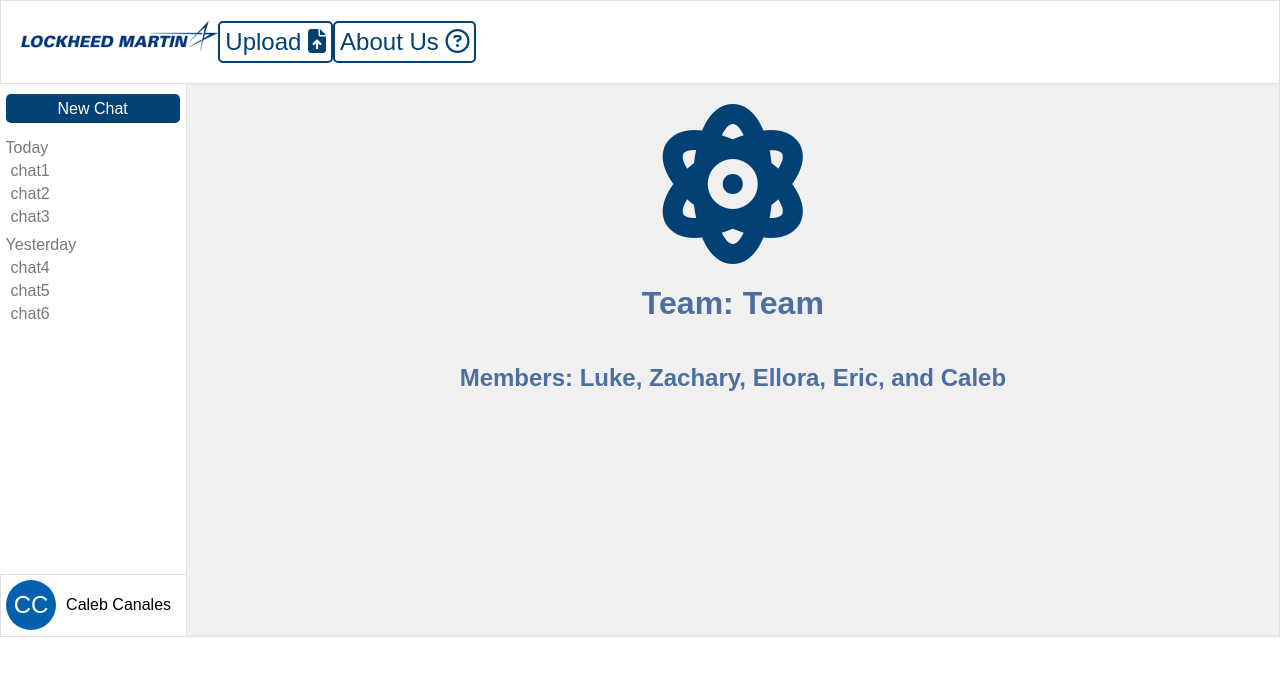
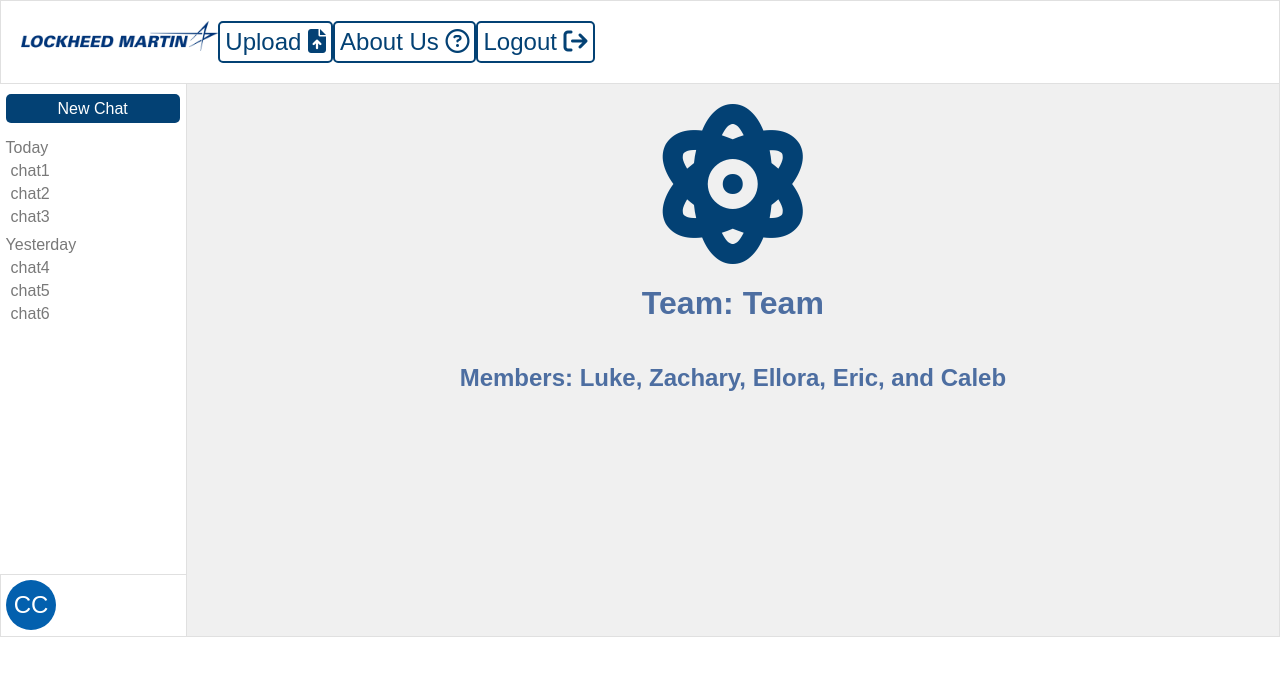
Before and after one commit to L401/Senior_Capstone_Fall_2023, a Flask app: page /about in a window 1280 px wide. Shown: the top 676 px of the page. Run offline with Flask 3, Linux system fonts and the light colour scheme; some libraries are stand-ins or nearby versions.

Commit message:
added login and logout functionality with secret key

```diff
--- a/app/app.py
+++ b/app/app.py
@@ -1,12 +1,14 @@
-from flask import Flask, render_template, request, redirect, url_for
+from flask import Flask, render_template, request, redirect, url_for, session
 from elasticsearch import Elasticsearch
 from elastic.semantic import semantic
 from elastic.semantic import semantic_search
 import traceback
 
+
 SEARCH_SIZE = 5
 
 app = Flask(__name__)
+app.secret_key = "lockheed"
 app.register_blueprint(semantic)
 
 users = {"user1": "password1", "user2": "password2"}  #please do not keep it like this, this is just a very rudamentary way to implement it
@@ -17,14 +19,18 @@
         username = request.form['username']
         password = request.form['password']
         if username in users and users[username] == password:
-            return redirect(url_for('home'))
+            session['username'] = username
+            return redirect(url_for('index'))  # Redirect to '/' after successful login
         else:
             return "Invalid credentials"
     return render_template('login.html')
 
 @app.route('/')
-def home():
-    return render_template('index.html')
+def index():
+    if 'username' in session:
+        return render_template('index.html')
+    else:
+        return redirect(url_for('login'))
 
 @app.route('/chatbox/<int:chatbox_id>')
 def chatbox(chatbox_id):
@@ -38,6 +44,11 @@
 def upload():
     return render_template('upload.html')
 
+@app.route('/logout')
+def logout():
+    session.clear()
+    return redirect(url_for('login'))
+
 if __name__ == "__main__":
     try:
         app.run(host='0.0.0.0', port=5000, debug=True)
--- a/app/templates/index.html
+++ b/app/templates/index.html
@@ -19,6 +19,10 @@
             <a class="about-us link" href="{{ url_for('about') }}">
                 <span class="upload-title">About Us</span>
                 <i class="fa-regular fa-circle-question"></i>
+            </a>
+            <a class="logout link" href="{{ url_for('logout') }}">
+                <span class="logout-title">Logout</span>
+                <i class="fa-solid fa-sign-out"></i>
             </a>
         </div>
     </nav>
@@ -45,7 +49,7 @@
             </div>
             <div class="profile-box">
                 <div class="circle-initial">CC</div>
-                <div class="text-full-name">Caleb Canales</div>
+                <div class="text-full-name">{{ session['username'] }}</div>
             </div>
         </div>
         <div class="chatbot">
```
